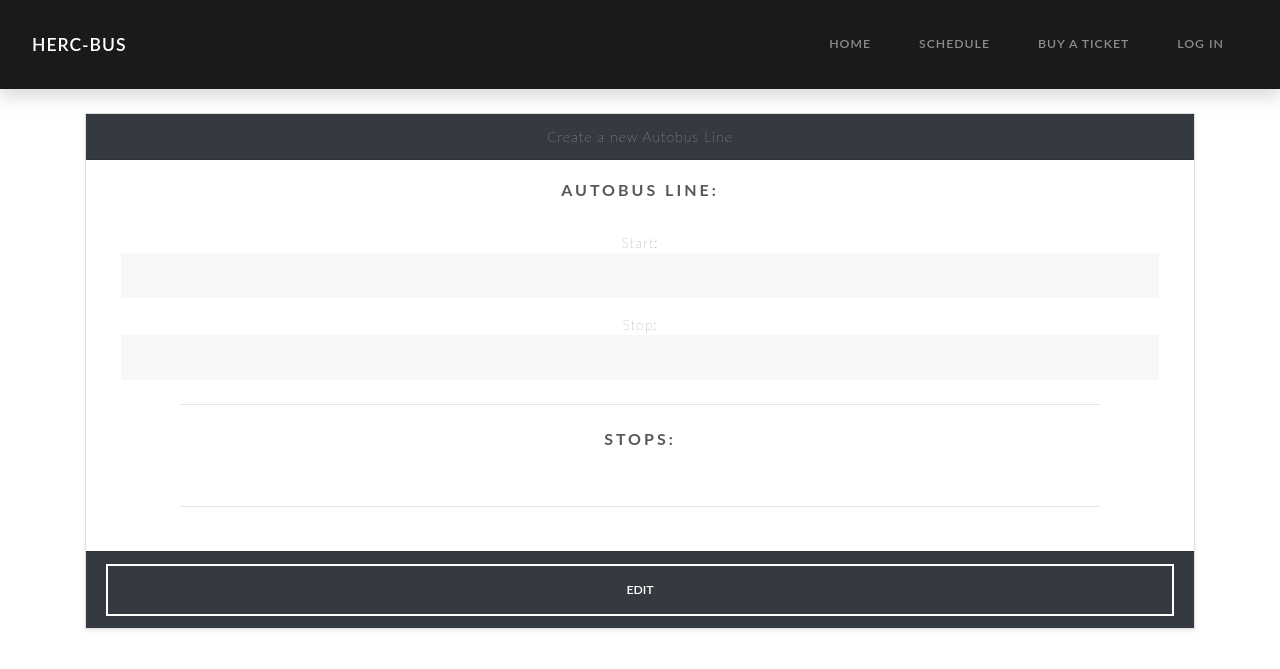
After one commit to karlosusac/Herc-Bus_pzi_project, a PHP site: the page made by view/editAutobusLine.php in a window 1280 px wide. The commit adds this page. Shown: the top 669 px of the page. Run offline with PHP 8.4, Linux system fonts and the light colour scheme; the template is opened without the code that fills it, so the values that code supplies are empty.

Commit message:
Finsihed admin control for adding new autobus lines and started working on autobus line editing, but don't look at it, its horrible and already under rework

```diff
--- a/model/Stop.php
+++ b/model/Stop.php
@@ -50,7 +50,7 @@
         }
 
         public static function getStopInfoFromStopId($stopId){
-            $query = self::$database_instance->getConnection()->prepare("SELECT name, zone
+            $query = self::$database_instance->getConnection()->prepare("SELECT id, name, zone
                                                                         FROM stops
                                                                         WHERE id = ?");
             $query->execute([$stopId]);
--- /dev/null
+++ b/view/editAutobusLine.php
@@ -0,0 +1,112 @@
+<nav class="navbar navbar-expand-lg navbar-dark bg-primary shadow">
+  <a class="navbar-brand ml-3" href="index.php?controller=Frontpage&method=index">Herc-Bus</a>
+  <button class="navbar-toggler" type="button" data-toggle="collapse" data-target="#navbarColor01" aria-controls="navbarColor01" aria-expanded="false" aria-label="Toggle navigation">
+    <span class="navbar-toggler-icon"></span>
+  </button>
+
+  <div class="collapse navbar-collapse" id="navbarColor01">
+    <ul class="navbar-nav ml-auto">
+      <li class="nav-item">
+        <a class="nav-link" href="index.php?controller=Frontpage&method=index">Home</a>
+      </li>
+      <li class="nav-item">
+        <a class="nav-link" href="index.php?controller=Schedule&method=index">Schedule</a>
+      </li>
+      <li class="nav-item">
+        <a class="nav-link" href="index.php?controller=BuyTicket&method?index">Buy a Ticket</a>
+      </li>
+      <?php if(isset($_SESSION["id"])){ ?>
+      <li class="nav-item dropdown">
+        <a class="nav-link dropdown-toggle" href="#" id="navbarDropdownMenuLink" role="button" data-toggle="dropdown" aria-haspopup="true" aria-expanded="false"> <?php print($accountName); ?> </a>
+
+        <div class="dropdown-menu" aria-labelledby="navbarDropdownMenuLink">
+          <a class="dropdown-item" href="#">Profile</a>
+          <a class="dropdown-item" href="#">Settings</a>
+          <a class="dropdown-item" href="index.php?controller=Schedule&method=logout">Log out</a>
+        </div>
+      </li>
+      <?php } else { ?>
+      <li class="nav-item">
+        <a class="nav-link" href="index.php?controller=Login&method=index">Log in</a>
+      </li>
+      <?php }; ?>
+    </ul>
+  </div>
+</nav>
+
+<script>
+     var stopsSelectField = [];
+     var counter = 0;
+</script>
+
+<?php foreach ($stops as $stop) { ?>
+    <script>
+        stopsSelectField['<?php print($stop->getName()) ?>'] = counter;
+        counter++;
+    </script>
+<?php } ?>
+
+
+<div class="container mt-4" data-aos="fade-in">
+    <div class="card shadow-sm">
+        <div class="card-header bg-dark text-white text-center">
+            Create a new Autobus Line
+        </div>
+
+        <?php if(isset($_GET["error"])) { ?>
+          <div class="alert alert-danger text-center">
+            <strong>Error:</strong>
+            <p><?php print($_GET["error"]); ?></p>
+          </div>
+        <?php } ?>
+
+        <form method="POST" action="index.php?controller=Test&method=index">
+            <div class="card-body">
+                <div class="text-center col-12" style="text-align: center;">
+                    <h5 class="card-title">Autobus Line:</h5><br>
+                    <p>Start: <input type="text" class="form-control text-center" name="autobusLineStart" value="<?php print($autobusLine->getStart()) ?>" required></p>
+                    <p>Stop: <input type="text" class="form-control text-center" name="autobusLineStop" value="<?php print($autobusLine->getStop()) ?>" required></p>
+                </div>
+
+                <hr class="col-10 my-4">
+
+                <div class="text-center col-12" style="text-align: center;">
+                    <h5 class="card-title">Stops:</h5><br>
+                    <?php foreach($autobusLine->getAllLineStops() as $als){ ?>
+                        <script>
+                            var stopName = "<?php print($als->name); ?>";
+                        </script>
+
+                        <div class="mt-2">
+                            <h5 class="text-center">Stop <?php print(intval($als->position_order) + 1) ?></h5><br>
+                            <label>Name:</label>
+                            <select id="stopsSelect<?php print($als->position_order) ?>" name="editAutobusLineStops[0]" class="form-control text-center d-flex justify-content-center" required>
+                                <?php foreach($stops as $stop){ ?>
+                                    <option value="<?php print($stop->getId()); ?>" ><?php print($stop->getName()); ?></option>
+                                    <script>
+                                        var Blabla = "<?php print($stop->getName()); ?>";
+                                        if(stopName == Blabla){
+                                            var index = stopsSelectField[stopName];
+                                            console.log(index + " value is " + stopName);
+                                            document.getElementById("stopsSelect<?php print($als->position_order) ?>").selectedIndex = index;
+                                        }
+                                    </script>
+                                <?php } ?>
+                            </select>
+                        </div>
+                    <?php } ?>
+                </div>
+
+                <hr class="col-10 my-4">
+
+
+            </div>
+
+            <div class="card-footer bg-dark">
+                <button type="submit" class="btn btn-outline-light col-12">
+                    Edit
+                </button>
+            </div>
+        </form>
+    </div>
+</div>
--- a/view/newAutobusLineSchedule.php
+++ b/view/newAutobusLineSchedule.php
@@ -45,6 +45,7 @@
         </div>
 
         <form method="POST" method="index.php?controller=NewSingleLineSchedule&method=index">
+          <input type="hidden" name="autobusLine" value='<?php print($array) ?>'>
           <div class="card-body">
             <h5 class="card-title text-center">Schedules:</h5>
             <small class="d-flex justify-content-center">Enter the schedules</small><br>
--- a/view/schedule.php
+++ b/view/schedule.php
@@ -36,7 +36,7 @@
 
 <h3 class="text-center mt-4 mb-4" data-aos="fade-down">Daily Schedule</h3>
 <?php if(isset($_SESSION["id"])){ ?>
-  <small class="text-muted d-flex justify-content-center mb-2" data-aos="fade-in" data-aos-delay="900">You can press on a stop in an autobus line to buy a ticket to there</small>
+  <small class="text-muted d-flex justify-content-center mb-2 text-center" data-aos="fade-in" data-aos-delay="900">You can press on a stop in an autobus line drop menu to buy a ticket to there</small>
 <?php } ?>
 <?php foreach ($autobusLine as $al){ ?>
   <div class="container">
@@ -48,7 +48,7 @@
               <?php print($al->getStart(). " - ". $al->getStop());?>
             </button>
             <?php if(isset($admin) && ($admin == true)){ ?>
-              <a href="index.php?controller=SingleLineSchedule&method=index&autobusLineId=<?php print($al->getId()); ?>" class="btn btn-primary float-right">Edit</a>
+              <a href="index.php?controller=EditAutobusLine&method=index&autobusLineId=<?php print($al->getId()); ?>" class="btn btn-primary float-right">Edit</a>
               <a href="index.php?controller=SingleLineSchedule&method=index&autobusLine=<?php print($al->getId()); ?>" class="btn btn-primary mr-2 float-right">View</a>
             <?php } else { ?>
               <a href="index.php?controller=SingleLineSchedule&method=index&autobusLine=<?php print($al->getId()); ?>" class="btn btn-primary float-right">View</a>
```
Also changed, not shown: controller/Controller.php (+7 -0 lines), controller/EditAutobusLine.php (added, +46 -0 lines), controller/NewAutobusLine.php (+37 -23 lines), model/AutobusLine.php (+16 -0 lines), model/SingleSchedule.php (+7 -0 lines), model/StopsLine.php (+29 -1 lines), view/newAutobusLine.php (+7 -2 lines).
